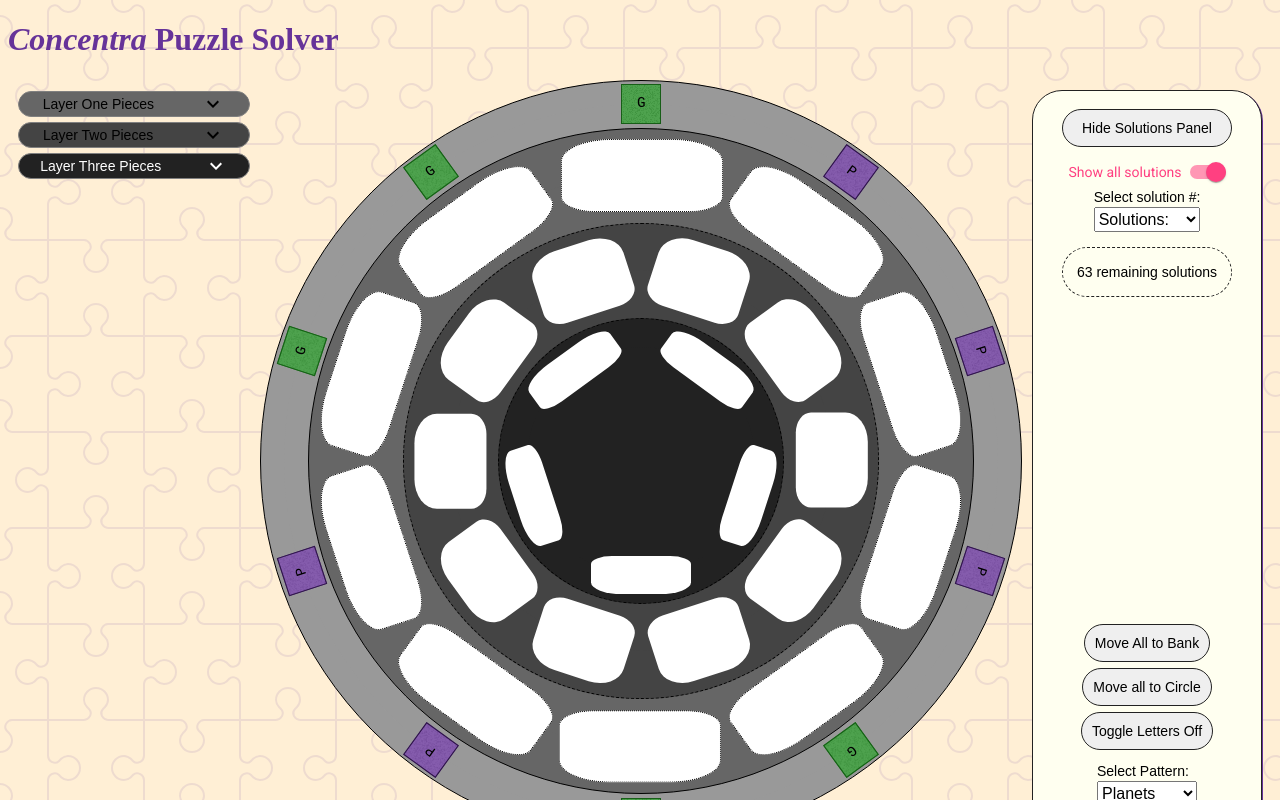
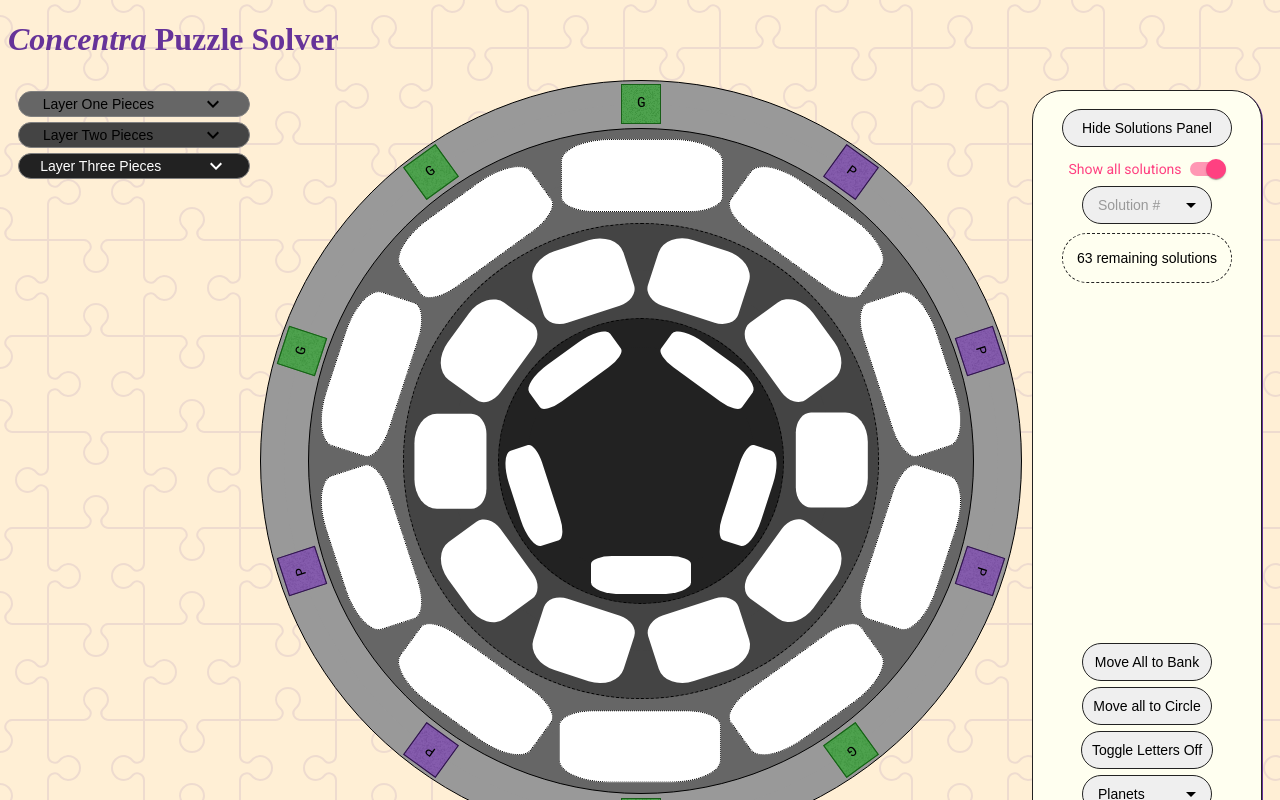
Before and after one commit to danego/circle-puzzle-angular, an Angular app: page / in a window 1280 px wide. Both pictures are taken after a click on the button "Reveal Solutions Panel". Shown: the top 800 px of the page. Built offline with nearby package versions, Linux system fonts and the light colour scheme.

Commit message:
replaced default dropdowns with ng-selects. Styled and fully connected them. Fixed soln number as string bug

```diff
--- a/package.json
+++ b/package.json
@@ -21,6 +21,7 @@
     "@angular/platform-browser": "~10.0.2",
     "@angular/platform-browser-dynamic": "~10.0.2",
     "@angular/router": "~10.0.2",
+    "@ng-select/ng-select": "^5.1.0",
     "rxjs": "~6.5.5",
     "tslib": "^2.0.0",
     "zone.js": "~0.10.3"
--- a/src/app/app.module.ts
+++ b/src/app/app.module.ts
@@ -1,6 +1,7 @@
 import { BrowserModule } from '@angular/platform-browser';
 import { NgModule } from '@angular/core';
 import { ReactiveFormsModule } from '@angular/forms';
+import { NgSelectModule } from '@ng-select/ng-select';
 
 import { AppComponent } from './app.component';
 import { CircleRepresentationComponent } from './circle-representation/circle-representation.component';
@@ -42,7 +43,8 @@ import { IsScrollingDirective } from './is-scrolling.directive';
     BrowserAnimationsModule,
     DragDropModule,
     MatSlideToggleModule,
-    ReactiveFormsModule
+    ReactiveFormsModule,
+    NgSelectModule
   ],
   providers: [],
   bootstrap: [AppComponent]
--- a/src/app/bank-circle-connector.service.ts
+++ b/src/app/bank-circle-connector.service.ts
@@ -26,7 +26,7 @@ export class BankCircleConnectorService {
 
   }
   transferAllToCircle(solutionNumber?: number) {
-    if (solutionNumber) {
+    if (solutionNumber || solutionNumber === 0) {
       this.solutionsGrabberService.moveAllPieces('toCircle', solutionNumber);
     }
     else {
--- a/src/app/control-panel-vertical/control-panel-vertical.component.css
+++ b/src/app/control-panel-vertical/control-panel-vertical.component.css
@@ -39,18 +39,12 @@ button:focus, input:focus {
   flex-direction: column;
   align-items: center;
 }
+.button-container>* {
+  min-width: 130px;
+}
 .pattern-dropdown {
-  margin: 10px 0px;
-  display: flex;
-  flex-direction: column;
-  justify-content: space-evenly;
-}
-.pattern-name {
-  width: 100px;
-  font-family: sans-serif;
-  font-size: 16px;
-  margin-top: 2px;
-  padding: 2px 0px;
+  margin: 3px;
+  height: 38px;
 }
 
 
@@ -65,14 +59,14 @@ button:focus, input:focus {
 }
 
 .solutions {
-  margin: 10px 0px;
+  margin: 7px 0px;
   display: flex;
   flex-direction: column;
   justify-content: space-around;
   align-items: center;
 }
 .soln-picker {
-  margin-bottom: 10px;
+  margin-bottom: 2px;
   display: flex;
   flex-direction: column;
   align-items: center;
@@ -91,22 +85,9 @@ button:focus, input:focus {
   font-family: 'Times New Roman', Times, serif;
   color: black;
 }
-.soln-dropdown {
-  display: flex;
-  flex-direction: column;
-  justify-content: space-evenly;
-}
-.soln-number {
-  max-height: 500px;
-  font-family: sans-serif;
-  font-size: 16px;
-  margin-top: 2px;
-  padding: 2px 0px;
-}
 select:focus {
   outline: none;
 }
-
 
 .solutions-remaining {
   width: 170px;
--- a/src/app/control-panel-vertical/control-panel-vertical.component.html
+++ b/src/app/control-panel-vertical/control-panel-vertical.component.html
@@ -18,17 +18,21 @@
         Show all solutions
       </mat-slide-toggle>
 
-      <div class="soln-dropdown">
-        <label for="soln-number">Select solution #: </label>
-        <select
-          id="soln-number"
-          class="soln-number"
-          (change)="onLoadNewSolution($event)"
-          formControlName="solutionNumberDropdown">
-          <option disabled>Solutions:</option>
-          <option *ngFor="let solnNumber of numberOfSolutionsArray; let i = index">{{ solnNumber }}</option>
-        </select>
-      </div>
+      <ng-select
+        class="custom-select"
+        id="soln-number"
+        formControlName="solutionNumberDropdown"
+        [items]="numberOfSolutionsArray"
+        bindLabel="number"
+        bindValue="number"
+        (change)="onLoadNewSolution($event)"
+        placeholder="Solution #"
+        [clearable]="false"
+        [searchable]="false">
+          <ng-template ng-label-tmp let-item="item">
+            {{item.value}}
+          </ng-template>
+      </ng-select>
     </div>
 
     <div class="solutions-remaining">
@@ -49,17 +53,18 @@
       formControlName="toggleLetters">
 
     <div class="pattern-dropdown">
-      <label for="pattern-select">Select Pattern: </label>
-      <select
+      <ng-select
+        class="custom-select"
         id="pattern-select"
-        class="pattern-name"
+        formControlName="patternNameDropdown"
         (change)="onLoadNewPattern($event)"
-        formControlName="patternNameDropdown">
-        <option disabled>Patterns:</option>
-        <option>Planets</option>
-        <option>Egypt</option>
-        <option>Atlantis</option>
-      </select>
+        [clearable]="false"
+        [searchable]="false">
+          <ng-option disabled>Patterns:</ng-option>
+          <ng-option value="Planets">Planets</ng-option>
+          <ng-option value="Egypt">Egypt</ng-option>
+          <ng-option value="Atlantis">Atlantis</ng-option>
+      </ng-select>
     </div>
   </div>
 </section>
--- a/src/app/control-panel-vertical/control-panel-vertical.component.ts
+++ b/src/app/control-panel-vertical/control-panel-vertical.component.ts
@@ -37,7 +37,6 @@ export class ControlPanelVerticalComponent implements OnInit, OnDestroy {
   @HostBinding('style.margin') margin;
   @HostBinding('style.height') height;
 
-
   constructor(
     private bankCircleConnectorService: BankCircleConnectorService,
     private solutionsGrabberService: SolutionsGrabberService,
@@ -69,8 +68,8 @@ export class ControlPanelVerticalComponent implements OnInit, OnDestroy {
     this.controlButtonsForm = new FormGroup({
       'patternNameDropdown': new FormControl("Planets"),
       'toggleLetters': new FormControl("Toggle Letters Off"),
-      'showAllSolutions': new FormControl(true),
-      'solutionNumberDropdown': new FormControl("Solutions:"),
+      'showAllSolutions': new FormControl('true'),
+      'solutionNumberDropdown': new FormControl(),
       'toggleSolutionsPanel': new FormControl("Reveal Solutions Panel")  //"{{displaySolutionsPanel ? 'Hide' : 'Reveal'}} Solutions Panel"
     });
 
@@ -98,7 +97,10 @@ export class ControlPanelVerticalComponent implements OnInit, OnDestroy {
     this.numberOfSolutions = numberOfSolutions;
     this.numberOfSolutionsArray = new Array(numberOfSolutions);
     for (let i = 0; i < numberOfSolutions; i++) {
-      this.numberOfSolutionsArray[i] = i;
+      this.numberOfSolutionsArray[i] = {
+        number: i,
+        value: 'Solution: ' + i
+      };
     }
   }
 
@@ -123,41 +125,42 @@ export class ControlPanelVerticalComponent implements OnInit, OnDestroy {
 
     let j = 0;
     for (let i = startOption; i <= endOption; i++) {
-      this.numberOfSolutionsArray[j] = i;
+      this.numberOfSolutionsArray[j] = {
+        number: i,
+        value: 'Solution: ' + i
+      };
       j++;
     }
   }
 
   onSlideChange(event) {
     this.limitSolutionsShown = !event.checked;
-    const dropdownValue = this.controlButtonsForm.get('solutionNumberDropdown').value;
-    let dropdownValueNumber;
-    if (dropdownValue !== "Solutions:") {
-      dropdownValueNumber = +dropdownValue;
-    }
+    const dropdownValue: number = this.controlButtonsForm.get('solutionNumberDropdown').value;
 
     if (this.limitSolutionsShown) {
-      this.generateLimitedSolutions(dropdownValueNumber);
+      this.generateLimitedSolutions(dropdownValue);
     }
     else {
       this.generateSolutions();
     }
   }
 
-  onLoadNewSolution(event) {
-    const newSolutionNumber = event.target.value;
-    this.bankCircleConnectorService.transferAllToCircle(newSolutionNumber);
+  //event value is custom from ng-select so no event.target.value
+  onLoadNewSolution(optionData) {
+    const solutionNumber = optionData.number;
+    this.bankCircleConnectorService.transferAllToCircle(solutionNumber);
   }
 
-  onLoadNewPattern(event) {
-    const patternName = event.target.value;
+  //event value is custom from ng-select so no event.target.value
+  onLoadNewPattern(patternName) {
     this.solutionsGrabberService.changeCurrentPattern(patternName.toLowerCase());
     this.bankCircleConnectorService.transferAllToCircle();
     this.currentPattern = patternName;
     this.generateSolutions();
-    //reset soln picker to default
+    //reset soln picker to placeholder text; slideToggle to show all
     this.controlButtonsForm.patchValue({
-      solutionNumberDropdown: "Solutions:"
+      solutionNumberDropdown: null,
+      showAllSolutions: true
     });
   }
 
--- a/src/app/control-panel/control-panel.component.css
+++ b/src/app/control-panel/control-panel.component.css
@@ -3,7 +3,7 @@ section {
   width: calc(100% - 20px);
   box-sizing: border-box;
   margin: 5px 10px 10px 10px;
-  padding: 15px 0px;
+  padding: 10px 0px;
   background-color: whitesmoke; /*ivory*/
   border: 1px solid #222222;
   display: flex;
@@ -37,29 +37,20 @@ button:focus, input:focus {
   outline: none;
 }
 .button-container {
+  flex-grow: 1;
+  justify-content: space-around;
   display: flex;
   flex-direction: row;
   align-items: center;
 }
+.button-container>* {
+  min-width: 130px;
+}
 .pattern-dropdown {
-  margin: 0px 10px;
-  display: flex;
-  flex-direction: column;
-  justify-content: space-evenly;
-}
-.pattern-name {
-  width: 100px;
-  font-family: sans-serif;
-  font-size: 16px;
-  margin-top: 2px;
-  padding: 2px 0px;
+  margin: 3px;
+  height: 38px;
 }
 
-
-
-.spacer {
-  flex-grow: 1;
-}
 
 /* Solution Picker */
 .solutions-toggle {
@@ -68,14 +59,13 @@ button:focus, input:focus {
 }
 
 .solutions {
+  flex-grow: 2;
   display: flex;
   justify-content: space-around;
   align-items: center;
 }
-.soln-picker {
-  display: flex;
-  flex-direction: row;
-  align-items: center;
+.solutions>* {
+  margin: 2px;
 }
 .mat-slide-toggle-content {
   font-family: 'Times New Roman', Times, serif;
@@ -88,19 +78,6 @@ button:focus, input:focus {
   font-family: 'Times New Roman', Times, serif;
   color: black;
 }
-.soln-dropdown {
-  margin-left: 5px;
-  display: flex;
-  flex-direction: column;
-  justify-content: space-evenly;
-}
-.soln-number {
-  max-height: 500px;
-  font-family: sans-serif;
-  font-size: 16px;
-  margin-top: 2px;
-  padding: 2px 0px;
-}
 select:focus {
   outline: none;
 }
@@ -110,8 +87,6 @@ select:focus {
   width: 200px;
   height: 50px;
   box-sizing: border-box;
-  margin: 5px;
-  margin-left: 15px;
   padding: 2px;
   border: 1px dashed #222222;
   border-radius: 30px;
--- a/src/app/control-panel/control-panel.component.html
+++ b/src/app/control-panel/control-panel.component.html
@@ -8,25 +8,23 @@
       formControlName="toggleLetters">
 
     <div class="pattern-dropdown">
-      <label for="pattern-select">Select Pattern: </label>
-      <select
+      <ng-select
+        class="custom-select"
         id="pattern-select"
-        class="pattern-name"
+        formControlName="patternNameDropdown"
         (change)="onLoadNewPattern($event)"
-        formControlName="patternNameDropdown">
-        <option disabled>Patterns:</option>
-        <option>Planets</option>
-        <option>Egypt</option>
-        <option>Atlantis</option>
-      </select>
+        [clearable]="false"
+        [searchable]="false">
+          <ng-option disabled>Patterns:</ng-option>
+          <ng-option value="Planets">Planets</ng-option>
+          <ng-option value="Egypt">Egypt</ng-option>
+          <ng-option value="Atlantis">Atlantis</ng-option>
+      </ng-select>
     </div>
   </div>
 
-  <div class="spacer"></div>
-
 
   <div id="solutions" class="solutions" [ngStyle]="{'display': displaySolutionsPanel ? 'flex' : 'none'}">
-    <div class="soln-picker">
     <mat-slide-toggle
       disableRipple="true"
       labelPosition="before"
@@ -38,18 +36,21 @@
       Show all solutions
     </mat-slide-toggle>
 
-      <div class="soln-dropdown">
-        <label for="soln-number">Select solution #: </label>
-        <select
+    <ng-select
+      class="custom-select"
       id="soln-number"
-          class="soln-number"
+      formControlName="solutionNumberDropdown"
+      [items]="numberOfSolutionsArray"
+      bindLabel="number"
+      bindValue="number"
       (change)="onLoadNewSolution($event)"
-          formControlName="solutionNumberDropdown">
-          <option disabled>Solutions:</option>
-          <option *ngFor="let solnNumber of numberOfSolutionsArray; let i = index">{{ solnNumber }}</option>
-        </select>
-      </div>
-    </div>
+      placeholder="Solution #"
+      [clearable]="false"
+      [searchable]="false">
+        <ng-template ng-label-tmp let-item="item">
+          {{item.value}}
+        </ng-template>
+    </ng-select>
 
     <div class="solutions-remaining">
       <p *ngIf="remainingSolutions !== 1 || !allPiecesUsed">{{ remainingSolutions }} remaining {{ remainingSolutions === 1 ? 'solution' : 'solutions' }}</p>
--- a/src/app/control-panel/control-panel.component.ts
+++ b/src/app/control-panel/control-panel.component.ts
@@ -57,7 +57,7 @@ export class ControlPanelComponent implements OnInit, OnDestroy {
       'patternNameDropdown': new FormControl("Planets"),
       'toggleLetters': new FormControl("Toggle Letters Off"),
       'showAllSolutions': new FormControl(true),
-      'solutionNumberDropdown': new FormControl("Solutions:"),
+      'solutionNumberDropdown': new FormControl(),
       'toggleSolutionsPanel': new FormControl("Reveal Solutions Panel")  //"{{displaySolutionsPanel ? 'Hide' : 'Reveal'}} Solutions Panel"
     });
 
@@ -85,7 +85,10 @@ export class ControlPanelComponent implements OnInit, OnDestroy {
     this.numberOfSolutions = numberOfSolutions;
     this.numberOfSolutionsArray = new Array(numberOfSolutions);
     for (let i = 0; i < numberOfSolutions; i++) {
-      this.numberOfSolutionsArray[i] = i;
+      this.numberOfSolutionsArray[i] = {
+        number: i,
+        value: 'Solution: ' + i
+      };
     }
   }
 
@@ -110,41 +113,42 @@ export class ControlPanelComponent implements OnInit, OnDestroy {
 
     let j = 0;
     for (let i = startOption; i <= endOption; i++) {
-      this.numberOfSolutionsArray[j] = i;
+      this.numberOfSolutionsArray[j] = {
+        number: i,
+        value: 'Solution: ' + i
+      };
       j++;
     }
   }
 
   onSlideChange(event) {
     this.limitSolutionsShown = !event.checked;
-    const dropdownValue = this.controlButtonsForm.get('solutionNumberDropdown').value;
-    let dropdownValueNumber;
-    if (dropdownValue !== "Solutions:") {
-      dropdownValueNumber = +dropdownValue;
-    }
+    const dropdownValue: number = this.controlButtonsForm.get('solutionNumberDropdown').value;
 
     if (this.limitSolutionsShown) {
-      this.generateLimitedSolutions(dropdownValueNumber);
+      this.generateLimitedSolutions(dropdownValue);
     }
     else {
       this.generateSolutions();
     }
   }
 
-  onLoadNewSolution(event) {
-    const newSolutionNumber = event.target.value;
-    this.bankCircleConnectorService.transferAllToCircle(newSolutionNumber);
+  //event value is custom from ng-select so no event.target.value
+  onLoadNewSolution(optionData) {
+    const solutionNumber = optionData.number;
+    this.bankCircleConnectorService.transferAllToCircle(solutionNumber);
   }
 
-  onLoadNewPattern(event) {
-    const patternName = event.target.value;
+  //event value is custom from ng-select so no event.target.value
+  onLoadNewPattern(patternName) {
     this.solutionsGrabberService.changeCurrentPattern(patternName.toLowerCase());
     this.bankCircleConnectorService.transferAllToCircle();
     this.currentPattern = patternName;
     this.generateSolutions();
     //reset soln picker to default
     this.controlButtonsForm.patchValue({
-      solutionNumberDropdown: "Solutions:"
+      solutionNumberDropdown: null,
+      showAllSolutions: true
     });
   }
 
--- a/src/app/solutions-grabber.service.ts
+++ b/src/app/solutions-grabber.service.ts
@@ -101,7 +101,7 @@ export class SolutionsGrabberService {
     }
     else if (moveType === 'toCircle') {
       //toCircle is either default order of pieces OR a new solution
-      if (solutionNumber) {
+      if (solutionNumber || solutionNumber === 0) {
         this.switchPieceOrderToNewSolution(solutionNumber);
       }
       else {
--- a/src/styles.css
+++ b/src/styles.css
@@ -1,4 +1,6 @@
 /* You can add global styles to this file, and also import other style files */
+@import "~@ng-select/ng-select/themes/default.theme.css";
+
 body {
   font-family: sans-serif;
   background-color: papayawhip;
@@ -171,3 +173,25 @@ body {
 body {
   font-family: 'Times New Roman', Times, serif !important;
 }
+
+/* ng-select custom styling */
+.custom-select {
+  min-width: 130px;
+  height: 40px;
+}
+
+.custom-select .ng-select-container  {
+  height: 38px !important;
+  border: 1px solid #222222;
+  border-radius: 20px;
+  padding: 0px 5px;
+  background-color: rgb(239, 239, 239);
+  color: black;
+  cursor: pointer;
+}
+ng-select:focus, ng-select:active, .ng-select-focused{
+  outline: none !important;
+}
+.custom-select .ng-arrow {
+  border-color: black transparent transparent !important;
+}
```
Also changed, not shown: 1 other file (tests, documents, lock files or other folders). Lines whose indentation alone changed are shown as unchanged.
